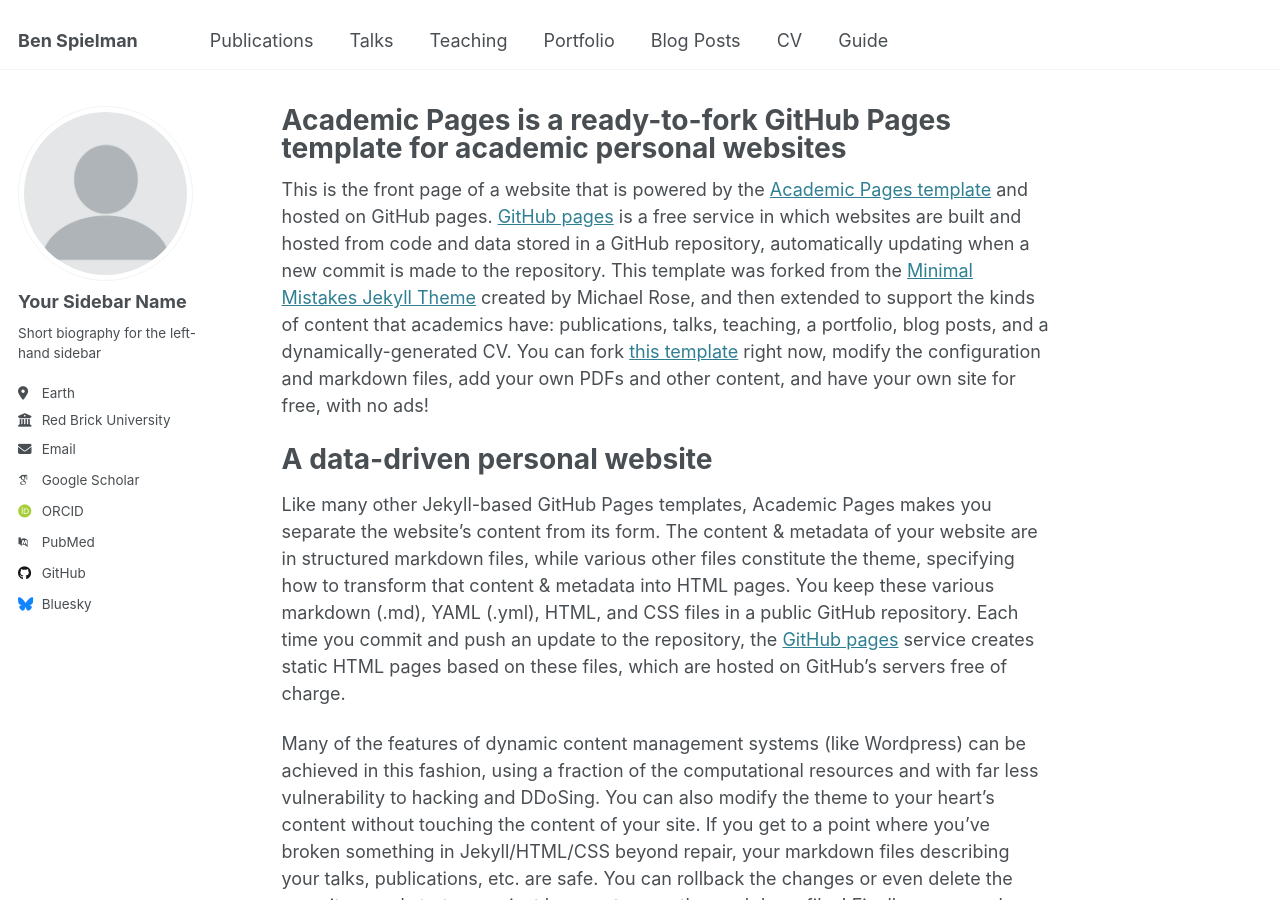
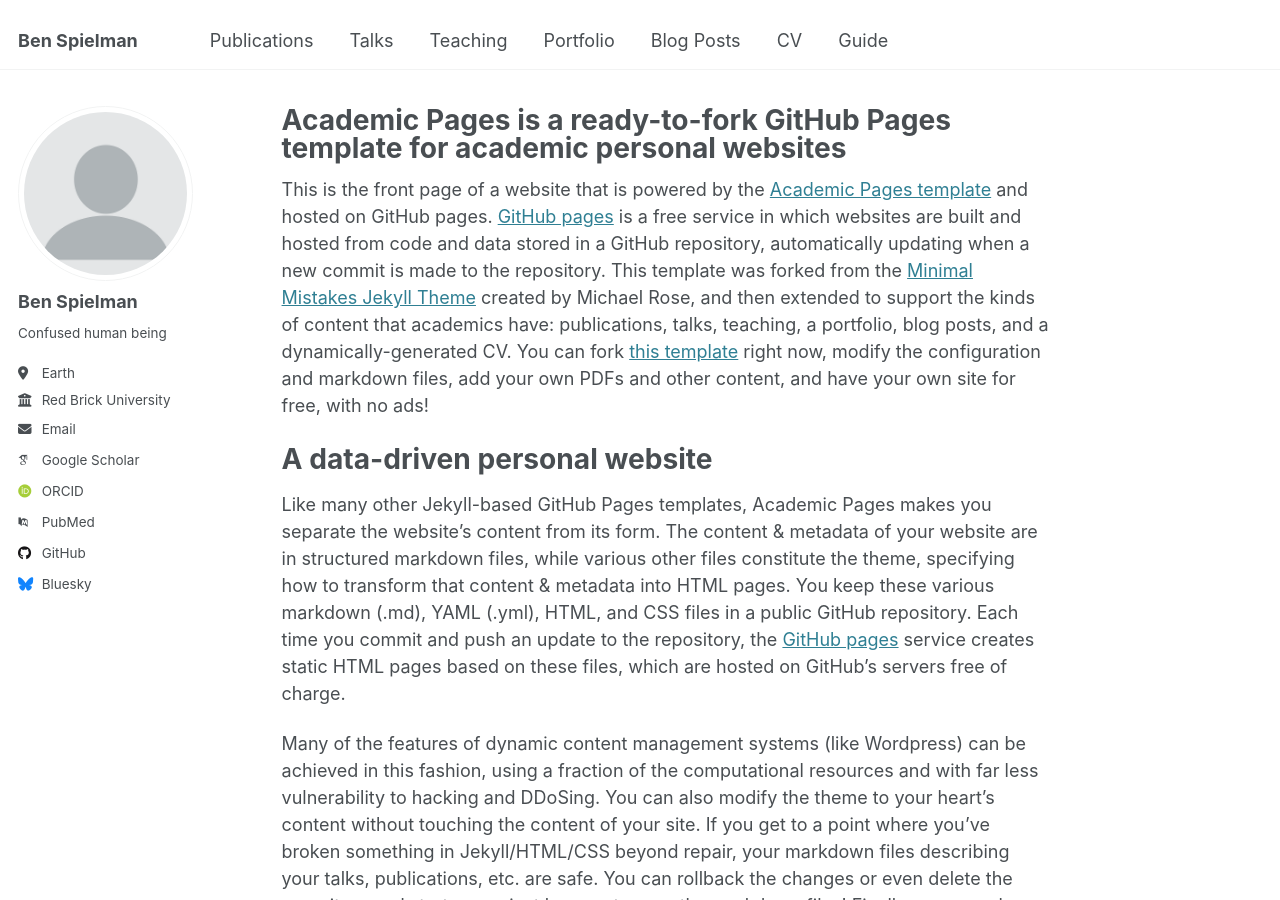
Before and after one commit to pizza496/pizza496.github.io, a Jekyll site: the page built from _pages/about.md, in a window 1280 px wide and 900 px high. Built offline with Jekyll 4.4.1, drawn with Linux system fonts in a browser that asks for light colours; some web fonts are replaced.

Commit message:
Update _config.yml

```diff
--- a/_config.yml
+++ b/_config.yml
@@ -23,9 +23,9 @@ repository               : "pizza496/pizza496.github.io"
 author:
   # Biographic information
   avatar           : "profile.png"
-  name             : "Your Sidebar Name"
+  name             : "Ben Spielman"
   pronouns         : # example: "she/her"
-  bio              : "Short biography for the left-hand sidebar"
+  bio              : "Confused human being"
   location         : "Earth"
   employer         : "Red Brick University"
   uri              : # URL
@@ -88,7 +88,7 @@ publication_category:
 teaser                   :  # filename of teaser fallback teaser image placed in /images/, .e.g. "500x300.png"
 breadcrumbs              : false # true, false (default)
 words_per_minute         : 160
-future                   : true
+future                   : false
 read_more                : "disabled" # if enabled, adds "Read more" links to excerpts
 talkmap_link             : false      #change to true to add link to talkmap on talks page
 comments:
```
